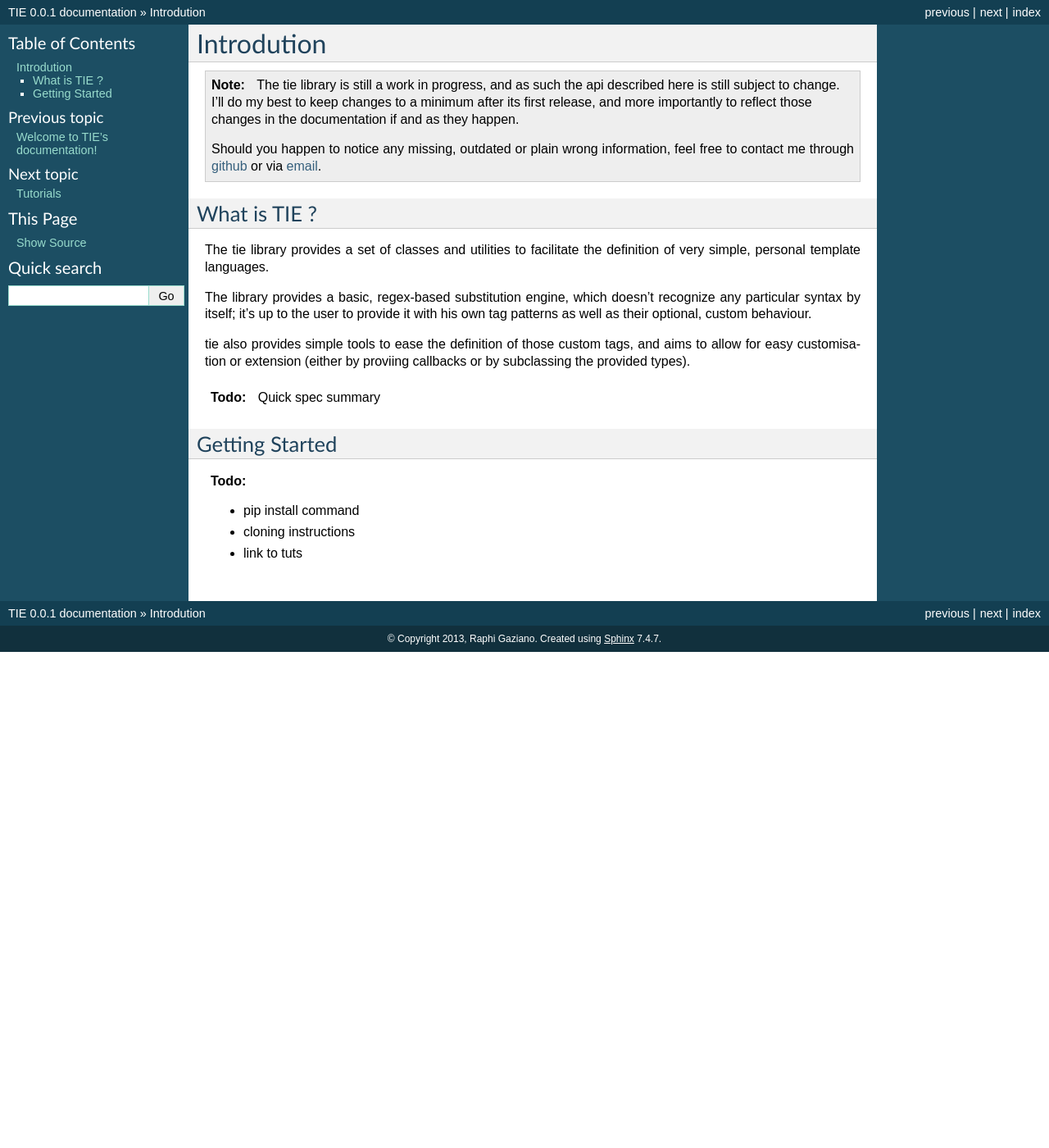
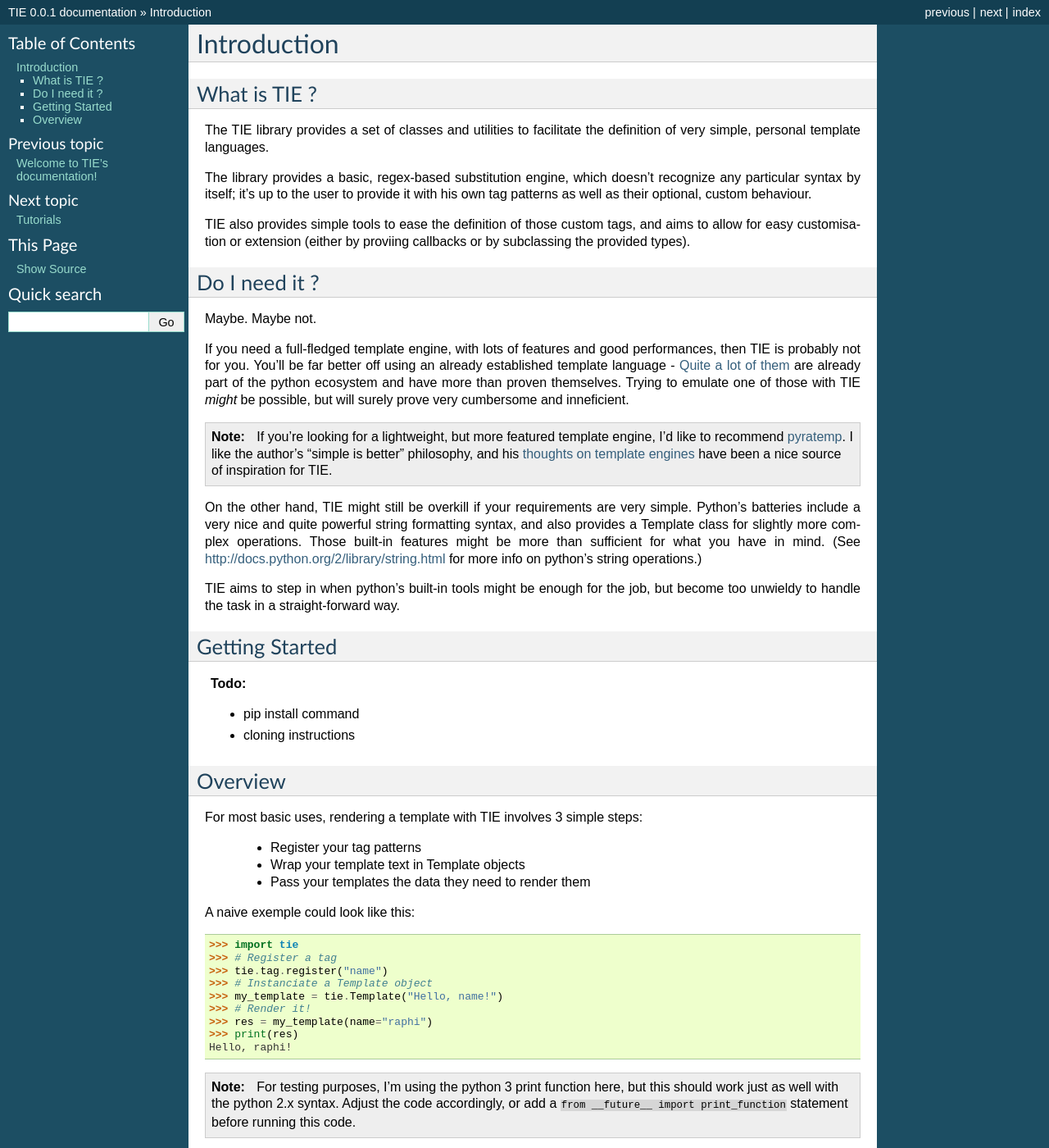
Before and after one commit to raphigaziano/TIE, a Sphinx documentation site: the page built from doc/source/intro.rst, in a window 1280 px wide and 1400 px high. Shown: the whole window at 82% size. Built offline with Sphinx 7.4.7, drawn with Linux system fonts in a browser that asks for light colours; some of the changed text lies outside the part shown.

Commit message:
intro draft

```diff
--- a/doc/source/api/tag.rst
+++ b/doc/source/api/tag.rst
@@ -3,3 +3,4 @@ tie.tag module
 
 .. automodule:: tie.tag
    :members:
+   :member-order: bysource
--- a/doc/source/api/template.rst
+++ b/doc/source/api/template.rst
@@ -3,3 +3,4 @@
 
 .. automodule:: tie.template
    :members:
+   :member-order: bysource
--- a/doc/source/conf.py
+++ b/doc/source/conf.py
@@ -33,7 +33,11 @@ sys.path.insert(0, TIE_ROOT)
 
 # Add any Sphinx extension module names here, as strings. They can be extensions
 # coming with Sphinx (named 'sphinx.ext.*') or your custom ones.
-extensions = ['sphinx.ext.autodoc', 'sphinx.ext.todo', 'sphinx.ext.coverage']
+extensions = ['sphinx.ext.autodoc',
+    'sphinx.ext.todo',
+    'sphinx.ext.coverage',
+    'sphinx.ext.doctest'
+]
 
 # Add any paths that contain templates here, relative to this directory.
 templates_path = ['_templates']
--- a/doc/source/intro.rst
+++ b/doc/source/intro.rst
@@ -1,32 +1,53 @@
-Introdution
-===========
-
-.. note::
-   The tie library is still a work in progress, and as such the api described
-   here is still subject to change. I'll do my best to keep changes to a
-   minimum after its first release, and more importantly to reflect those
-   changes in the documentation if and as they happen.
-
-   Should you happen to notice any missing, outdated or plain wrong information,
-   feel free to contact me through `github <https://github.com/raphigaziano>`_
-   or via `email <r.gaziano@gmail.com>`_.
+Introduction
+============
 
 What is TIE ?
 -------------
 
-The tie library provides a set of classes and utilities to facilitate the
+The TIE library provides a set of classes and utilities to facilitate the
 definition of very simple, personal template languages.
 
 The library provides a basic, regex-based substitution engine, which doesn't
 recognize any particular syntax by itself; it's up to the user to provide it
 with his own tag patterns as well as their optional, custom behaviour.
 
-tie also provides simple tools to ease the definition of those custom tags,
+TIE also provides simple tools to ease the definition of those custom tags,
 and aims to allow for easy customisation or extension (either by proviing
 callbacks or by subclassing the provided types).
 
-.. todo::
-   Quick spec summary
+Do I need it ?
+--------------
+
+Maybe. Maybe not.
+
+If you need a full-fledged template engine,
+with lots of features and good performances,
+then TIE is probably not for you.
+You'll be far better off using an already established template language -
+`Quite a lot of them <http://wiki.python.org/moin/Templating>`_ are already
+part of the python ecosystem and have more than proven themselves.
+Trying to emulate one of those with TIE *might* be possible,
+but will surely prove very cumbersome and inneficient.
+
+.. note::
+
+  If you're looking for a lightweight, but more featured template engine, I'd
+  like to recommend
+  `pyratemp <http://www.simple-is-better.org/template/pyratemp.html>`_.
+  I like the author's "simple is better" philosophy, and his
+  `thoughts on template engines <http://www.simple-is-better.org/template/>`_
+  have been a nice source of inspiration for TIE.
+
+On the other hand, TIE might still be overkill if your requirements are very
+simple.
+Python's batteries include a very nice and quite powerful string formatting syntax,
+and also provides a Template class for slightly more complex operations.
+Those built-in features might be more than sufficient for what you have in mind.
+(See http://docs.python.org/2/library/string.html for more info on python's
+string operations.)
+
+TIE aims to step in when python's built-in tools might be enough for the job,
+but become too unwieldy to handle the task in a straight-forward way.
 
 Getting Started
 ---------------
@@ -34,4 +55,45 @@ Getting Started
 .. todo::
    - pip install command
    - cloning instructions
+
+Overview
+--------
+
+For most basic uses, rendering a template with TIE involves 3 simple steps:
+
+  - Register your tag patterns
+  - Wrap your template text in Template objects
+  - Pass your templates the data they need to render them
+
+A naive exemple could look like this:
+
+.. testsetup::
+
+   from __future__ import print_function
+
+>>> import tie
+>>> # Register a tag
+>>> tie.tag.register("name")
+>>> # Instanciate a Template object
+>>> my_template = tie.Template("Hello, name!")
+>>> # Render it!
+>>> res = my_template(name="raphi")
+>>> print(res)
+Hello, raphi!
+
+.. note::
+
+   For testing purposes, I'm using the python 3 print function here,
+   but this should work just as well with the python 2.x syntax.
+   Adjust the code accordingly, or add a
+   ``from __future__ import print_function`` statement before running this code.
+
+While this exemple is way too simple to be useful,
+the basic process it illustrates should be able to handle a lot of common
+situations.
+
+Head on to the ``first part of the TIE tutorial``
+to start using TIE "the right way" !
+
+.. todo::
    - link to tuts
```
